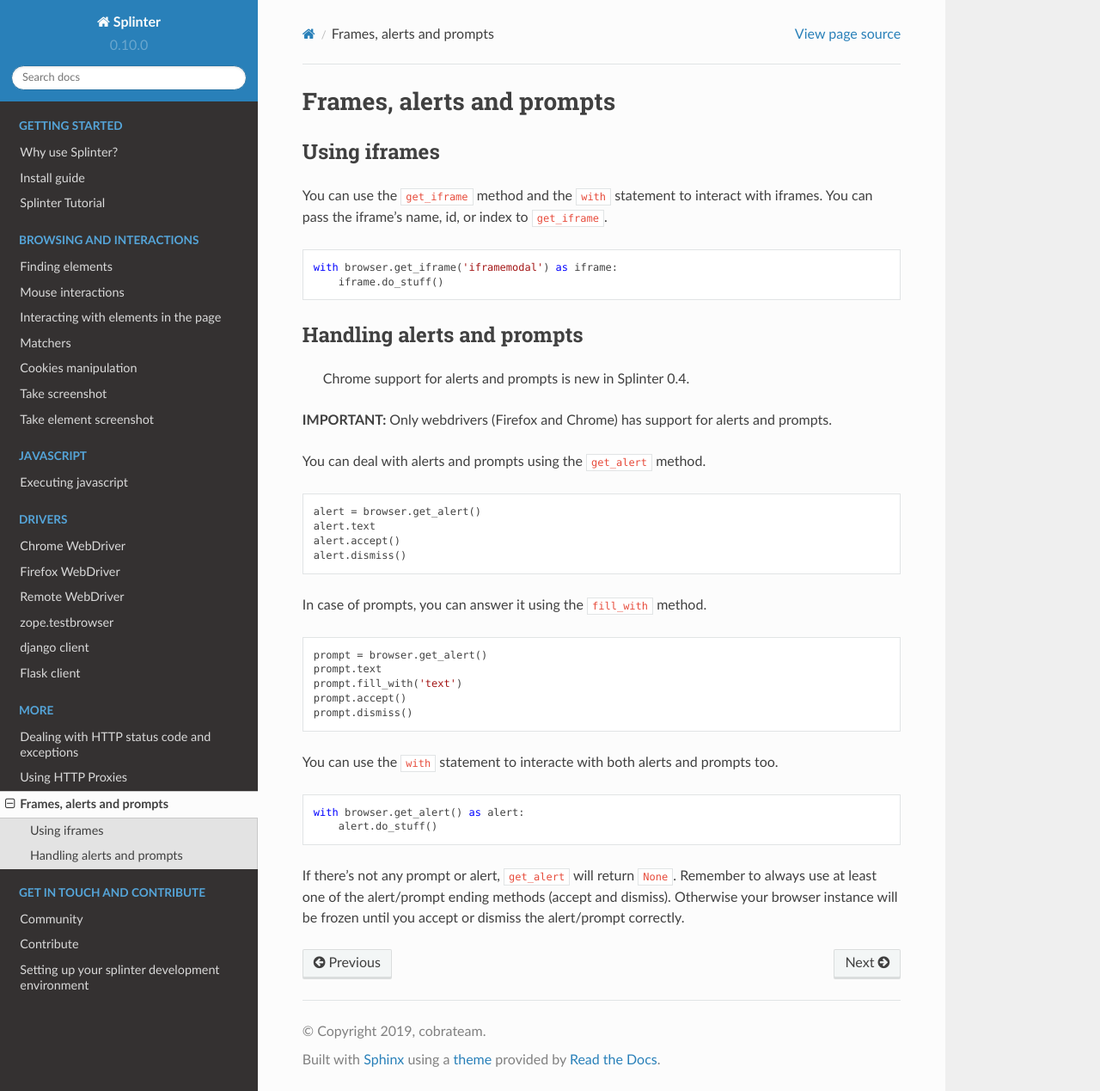
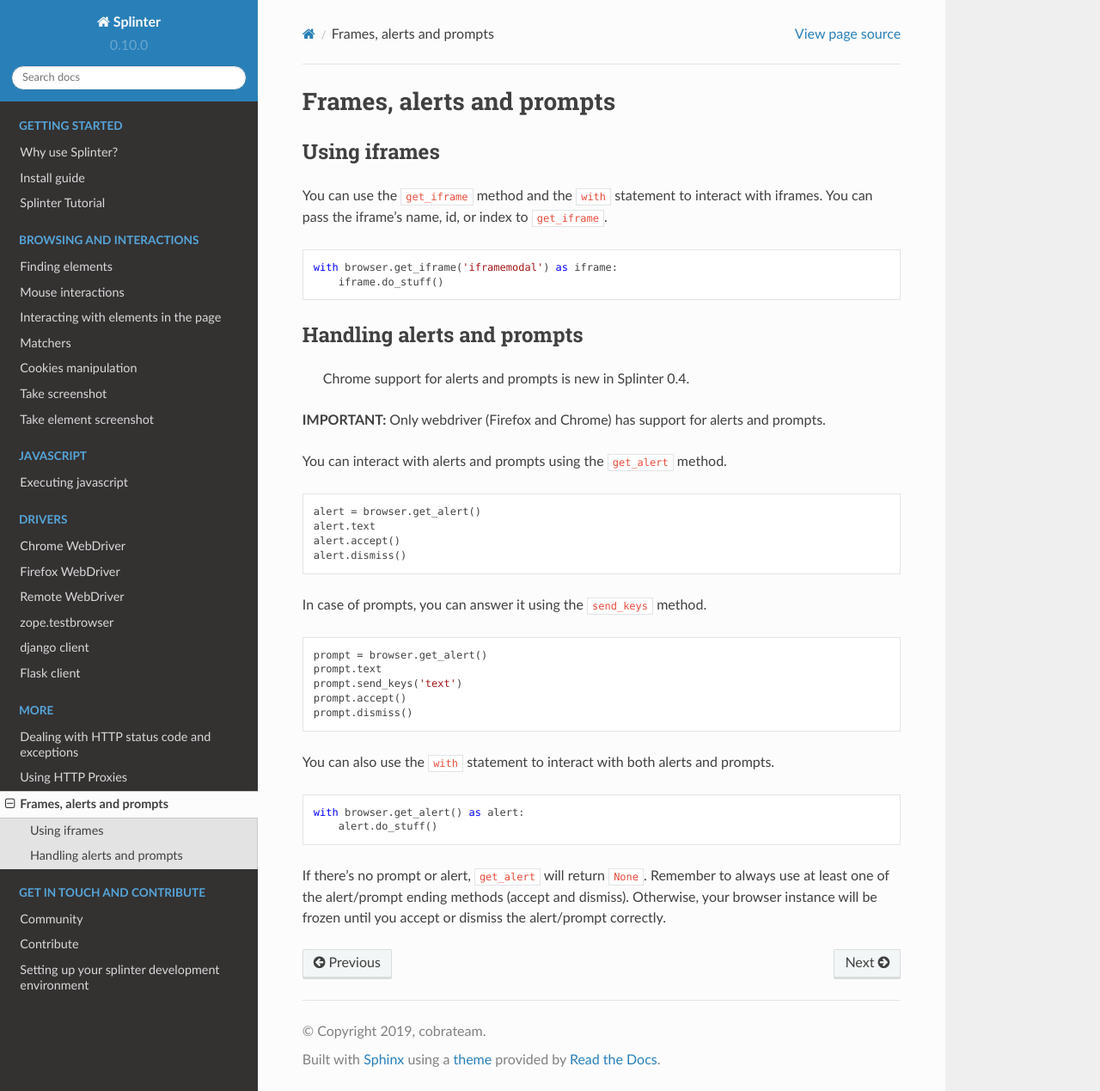
Before and after one commit to cobrateam/splinter, a Sphinx documentation site: the page built from docs/iframes-and-alerts.rst, in a window 1280 px wide and 1269 px high. Shown: the whole window at 86% size. Built offline with Sphinx 7.4.7 and the Read the Docs theme 2.0.0, drawn with Linux system fonts in a browser that asks for light colours; pages that are not in the unit, such as notebooks, are missing from menus.

```diff
--- a/docs/iframes-and-alerts.rst
+++ b/docs/iframes-and-alerts.rst
@@ -28,9 +28,9 @@
 
     Chrome support for alerts and prompts is new in Splinter 0.4.
 
-**IMPORTANT:** Only webdrivers (Firefox and Chrome) has support for alerts and prompts.
+**IMPORTANT:** Only webdriver (Firefox and Chrome) has support for alerts and prompts.
 
-You can deal with alerts and prompts using the ``get_alert`` method.
+You can interact with alerts and prompts using the ``get_alert`` method.
 
 .. highlight:: python
 
@@ -42,7 +42,7 @@
     alert.dismiss()
 
 
-In case of prompts, you can answer it using the ``fill_with`` method.
+In case of prompts, you can answer it using the ``send_keys`` method.
 
 .. highlight:: python
 
@@ -50,12 +50,12 @@
 
     prompt = browser.get_alert()
     prompt.text
-    prompt.fill_with('text')
+    prompt.send_keys('text')
     prompt.accept()
     prompt.dismiss()
 
 
-You can use the ``with`` statement to interacte with both alerts and prompts too.
+You can also use the ``with`` statement to interact with both alerts and prompts.
 
 .. highlight:: python
 
@@ -64,6 +64,6 @@
     with browser.get_alert() as alert:
         alert.do_stuff()
 
-If there's not any prompt or alert, ``get_alert`` will return ``None``.
+If there's no prompt or alert, ``get_alert`` will return ``None``.
 Remember to always use at least one of the alert/prompt ending methods (accept and dismiss).
-Otherwise your browser instance will be frozen until you accept or dismiss the alert/prompt correctly.
+Otherwise, your browser instance will be frozen until you accept or dismiss the alert/prompt correctly.
```
Also changed, not shown: 1 other file.
